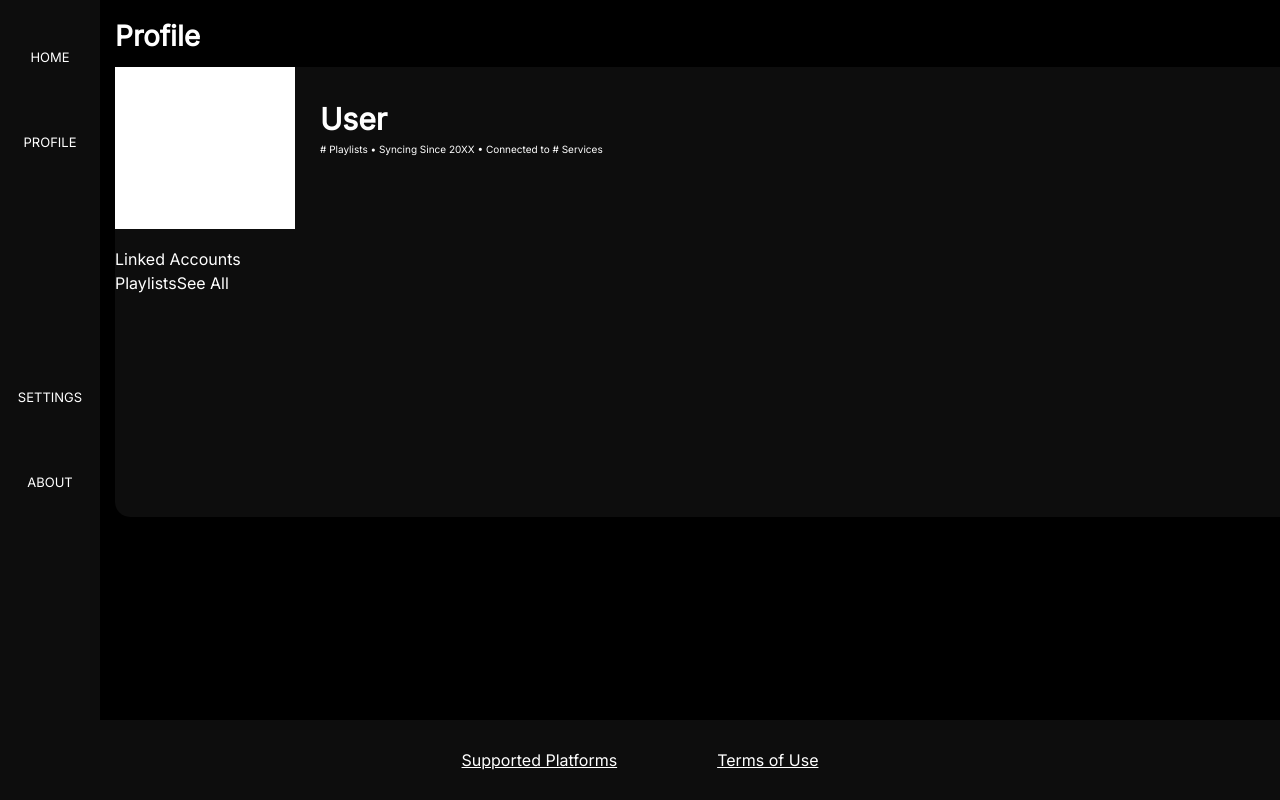
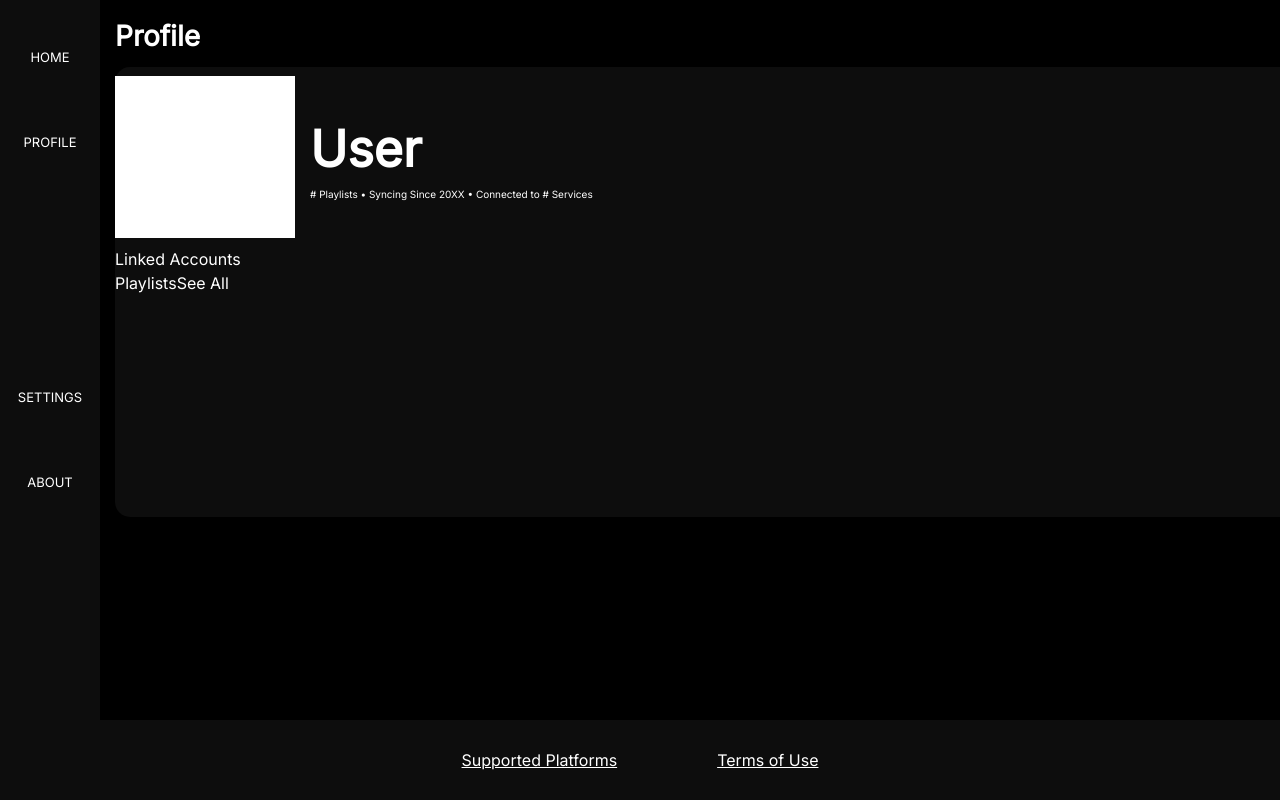
Before and after one commit to oleedee/Syncify, a React (Vite) app: page /profile in a window 1280 px wide. Built offline with nearby package versions, Linux system fonts and the light colour scheme; some icons are missing.

Commit message:
font change.

```diff
--- a/src/App.css
+++ b/src/App.css
@@ -257,13 +257,12 @@
   width: 100%;
   height: 40%;
   gap: 15px;
+  align-items: center;
 }
 
 .User-info {
   align-items: center;
   justify-content: center;
-  padding: 10px;
-  margin-top: 20px;
 }
 
 .User {
@@ -273,7 +272,7 @@
 }
 
 .Username {
-  font-size: 30px;
+  font-size: 50px;
   font-weight: bold;
 }
 
```
